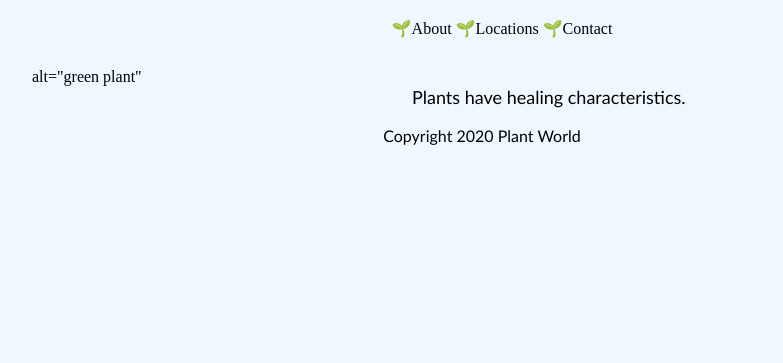
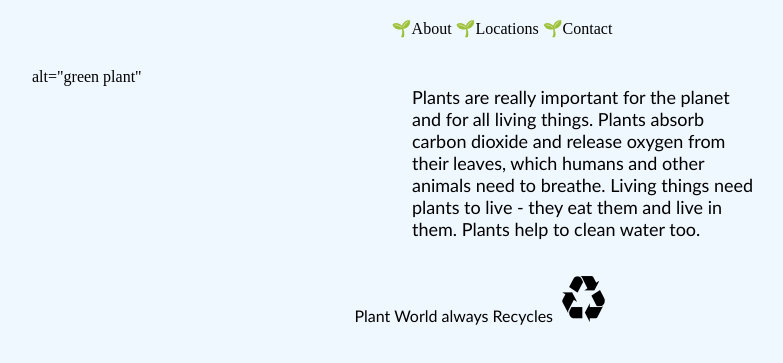
Before and after one commit to jenrostro/html3, a plain HTML site: page index.html in a window 1280 px wide. Shown: the part 61-424 px from the top of the page, without its empty margins (158-941 px from the left). Drawn offline with Linux system fonts and the light colour scheme.

Commit message:
Update index.html

```diff
--- a/index.html
+++ b/index.html
@@ -18,9 +18,9 @@
 	        <li><a>&#127793;Contact</a></li>
 		</ul></nav>
 	<article class="left"> alt="green plant"</article>
-	<article class="right"><p>Plants have healing characteristics.</p>
+	<article class="right"><p>Plants are really important for the planet and for all living things. Plants absorb carbon dioxide and release oxygen from their leaves, which humans and other animals need to breathe. Living things need plants to live - they eat them and live in them. Plants help to clean water too.</p>
 		</article>
-	<footer> Copyright 2020 Plant World </footer>
+	<footer> Plant World always Recycles <span style='font-size:65px;'>&#9851;</span> </footer>
 
 	</div></body>
 </html>
```
